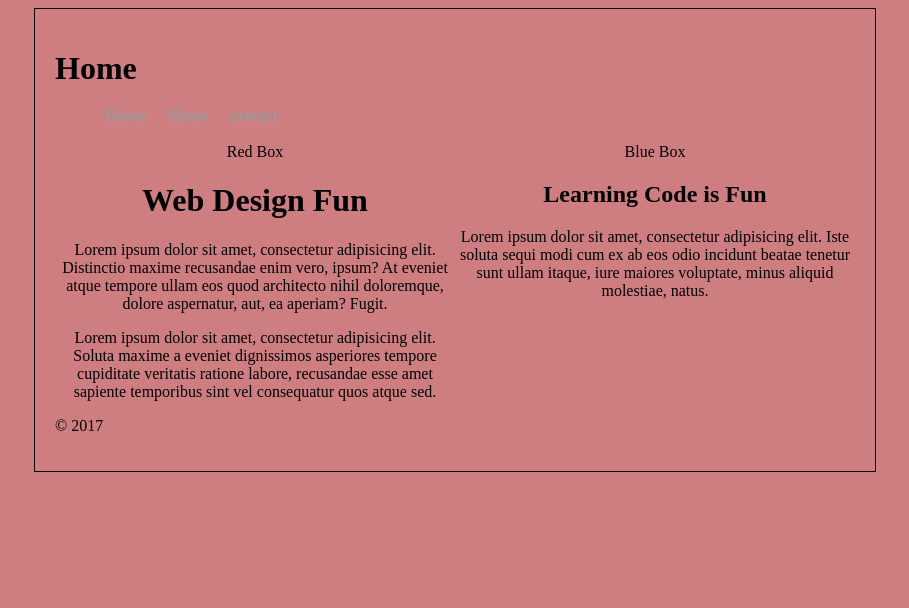
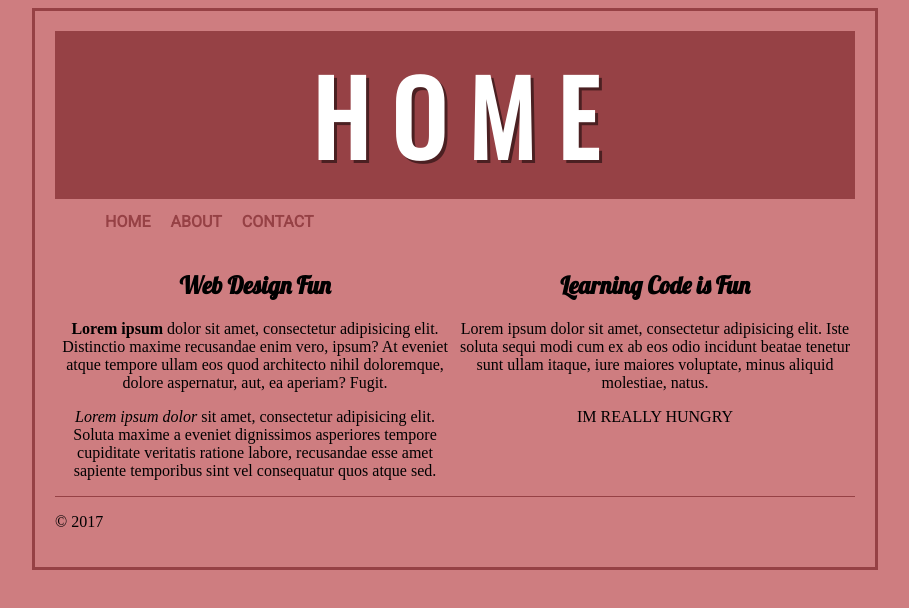
Before and after one commit to jisoooh97/Web-design-fundamentals, a plain HTML site: page index.html in a window 1280 px wide. Shown: the whole page, without its empty margins (185-1094 px from the left). Drawn offline with nearby package versions, Linux system fonts and the light colour scheme.

Commit message:
added cool text animation

```diff
--- a/css/style.css
+++ b/css/style.css
@@ -4,9 +4,43 @@ body {
 
 .container {
     width: 800px;
-    border: 1px solid #000000;
+    border: 3px solid #964145;
     padding: 20px;
     margin: 0 auto 0 auto;
+}
+
+header {
+    background-color: #964145;
+    text-transform: uppercase;
+    display: flex;
+    justify-content: center;
+    align-items: center;
+    font-size: 50px;
+    color: #ffffff;
+    text-shadow: 3px 3px 0 rgba(0, 0, 0, 0.5)
+}
+
+
+/*cool effect for h1 font*/
+
+.jump span {
+    display: inline-block;
+    transition: transform 0.2s;
+    cursor: url('http://csscursor.info/source/santahand.png'), default;
+}
+
+.jump span:hover {
+    color: #000000;
+    transform: translateY(-20px) rotate(10deg) scale(2);
+}
+
+h2 {
+    font-family: 'Lobster', cursive;
+}
+
+h1 {
+    font-family: 'Oswald', sans-serif;
+    margin: 10px 10px 10px 10px;
 }
 
 
@@ -19,6 +53,10 @@ li {
 li {
     margin: 0;
     padding: 0 0 20px 10px;
+}
+
+li {
+    font-family: 'Roboto', sans-serif;
 }
 
 li ul, li li {
@@ -34,7 +72,7 @@ li a:link, li a:visited {
     font-weight: bold;
     margin: 0 10px 4px 10px;
     text-decoration: none;
-    color: #999999;
+    color: #964145;
 }
 
 li a:link#current, li a:visited#current, li a:hover {
@@ -69,4 +107,5 @@ li a:hover {
 
 footer {
     clear: both;
+    border-top: 1px solid #964145;
 }
--- a/index.html
+++ b/index.html
@@ -3,37 +3,50 @@
 
 <head>
     <title>drones</title>
+    <link href="https://fonts.googleapis.com/css?family=Lobster" rel="stylesheet">
+    <link href="https://fonts.googleapis.com/css?family=Oswald" rel="stylesheet">
+    <link href="https://fonts.googleapis.com/css?family=Roboto" rel="stylesheet">
     <link rel="stylesheet" type="text/css" href="css/style.css">
+
 </head>
 
 <body>
 
     <div class="container">
         <header>
-            <h1>Home</h1>
+            <h1 class="jump">
+              <span>H</span>
+              <span>o</span>
+              <span>m</span>
+              <span>e</span>
+            </h1>
         </header>
         <nav>
             <ul>
-                <li><a href="index.html">Home</a></li>
-                <li><a href="about.html">About</a></li>
-                <li><a href="contact.html">contact</a></li>
+                <li><a href="index.html">HOME</a></li>
+                <li><a href="about.html">ABOUT</a></li>
+                <li><a href="contact.html">CONTACT</a></li>
             </ul>
         </nav>
         <div class="main-content">
-            <div class="red-box">Red Box
-                <h1>Web Design Fun</h1>
+            <div class="red-box">
+                <h2>Web Design Fun</h2>
                 <p>
-                    Lorem ipsum dolor sit amet, consectetur adipisicing elit. Distinctio maxime recusandae enim vero, ipsum? At eveniet atque tempore ullam eos quod architecto nihil doloremque, dolore aspernatur, aut, ea aperiam? Fugit.
+                    <strong>Lorem ipsum</strong> dolor sit amet, consectetur adipisicing elit. Distinctio maxime recusandae enim vero, ipsum? At eveniet atque tempore ullam eos quod architecto nihil doloremque, dolore aspernatur, aut, ea aperiam? Fugit.
                 </p>
                 <p>
-                    Lorem ipsum dolor sit amet, consectetur adipisicing elit. Soluta maxime a eveniet dignissimos asperiores tempore cupiditate veritatis ratione labore, recusandae esse amet sapiente temporibus sint vel consequatur quos atque sed.
+                    <em>Lorem ipsum dolor</em> sit amet, consectetur adipisicing elit. Soluta maxime a eveniet dignissimos asperiores tempore cupiditate veritatis ratione labore, recusandae esse amet sapiente temporibus sint vel consequatur quos atque
+                    sed.
                 </p>
             </div>
 
-            <div class="blue-box">Blue Box
+            <div class="blue-box">
                 <h2>Learning Code is Fun</h2>
                 <p>
                     Lorem ipsum dolor sit amet, consectetur adipisicing elit. Iste soluta sequi modi cum ex ab eos odio incidunt beatae tenetur sunt ullam itaque, iure maiores voluptate, minus aliquid molestiae, natus.
+                </p>
+                <p>
+                    IM REALLY HUNGRY
                 </p>
 
             </div>
```
Also changed, not shown: about.html (+16 -9 lines), contact.html (+16 -8 lines).
